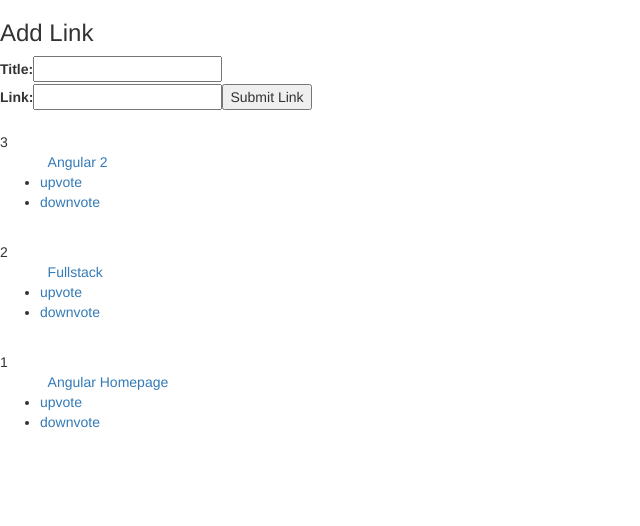
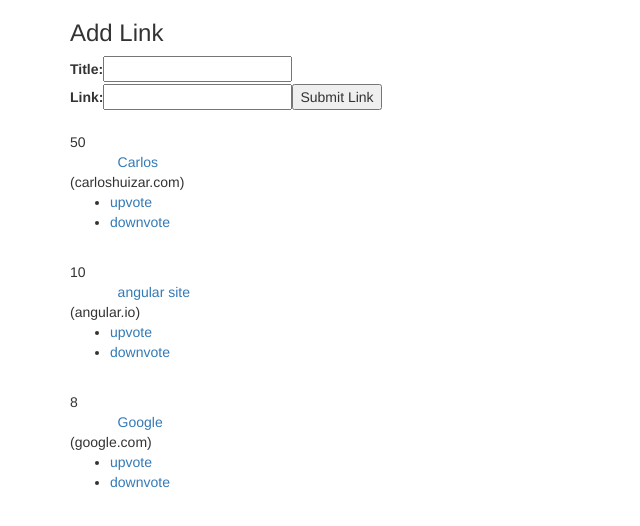
Before and after one commit to cahuizar/ArticleCreator, an Angular app: page / in a window 1280 px wide. Shown: the top 526 px of the page, without its empty margins (0-640 px from the left). Built offline with nearby package versions, Linux system fonts and the light colour scheme.

Commit message:
basic article creator completed

```diff
--- a/src/app/app.component.html
+++ b/src/app/app.component.html
@@ -1,3 +1,4 @@
+<div class="container">
   <form class="">
       <h3>Add Link</h3>
       <label for="title">Title: </label>
@@ -7,4 +8,5 @@
       <input name="link" value="" #newLink>
       <input type="button" (click)="addArticle(newTitle, newLink)" value="Submit Link">
   </form>
-<app-article *ngFor="let article of articles" [article]="article"></app-article>
+  <app-article *ngFor="let article of sortedArticles()" [article]="article"></app-article>
+</div>
--- a/src/app/app.component.ts
+++ b/src/app/app.component.ts
@@ -11,15 +11,20 @@ export class AppComponent {
 
   constructor() {
     this.articles = [
-      new Article('Angular 2', 'htttp://angular.io', 3),
-      new Article('Fullstack', 'http://fullstack.io', 2),
-      new Article('Angular Homepage', 'http://angular.io', 1)
+      new Article('angular site', 'http://angular.io', 10),
+      new Article('Google', 'http://google.com', 8),
+      new Article('Carlos', 'http://carloshuizar.com', 50)
     ];
+  }
+  sortedArticles() : Article[] {
+    return this.articles.sort((a: Article, b: Article) => b.votes - a.votes);
   }
 
   addArticle(title : HTMLInputElement, link : HTMLInputElement) : boolean {
       console.log(`Adding article title: ${title.value} and link ${link.value}`);
       this.articles.push(new Article(title.value, link.value, 0));
+      title.value = '';
+      link.value = '';
       return false;
   }
 }
--- a/src/app/article/article.component.html
+++ b/src/app/article/article.component.html
@@ -7,6 +7,7 @@
 <a href="{{ article.link }}">
     {{article.title}}
 </a>
+<div class="meta">({{ article.domain() }})</div>
 <ul>
     <li class="item">
         <a href (click)="voteUp()">
--- a/src/app/article/article.model.ts
+++ b/src/app/article/article.model.ts
@@ -15,4 +15,12 @@ export class Article {
   voteDown() : void {
     this.votes -= 1;
   }
+  domain() : string {
+    try{
+      const link: string = this.link.split('//')[1];
+      return link.split('/')[0];
+    } catch(err) {
+      return null;
+    }
+  }
 }
```
Lines whose indentation alone changed are shown as unchanged.
